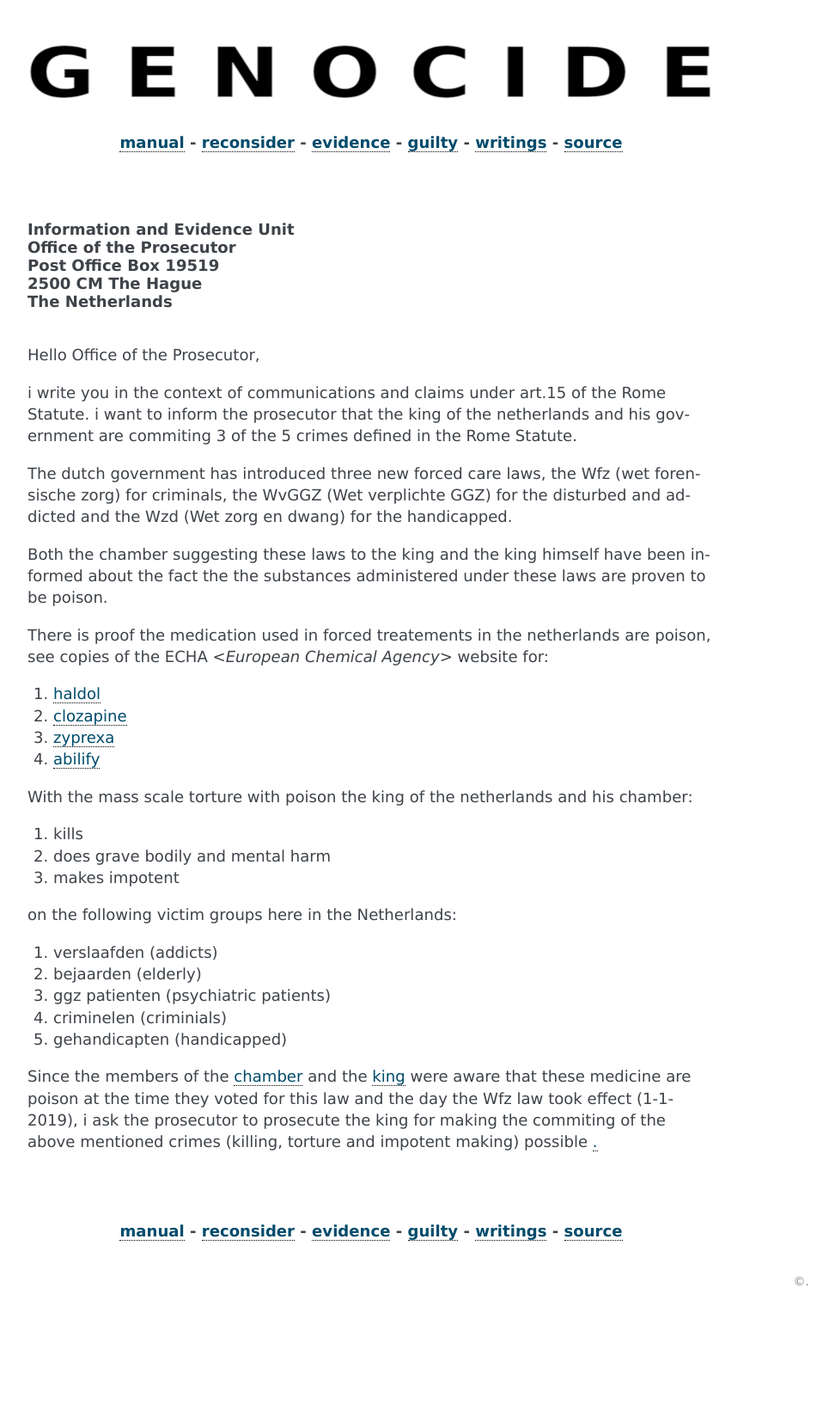
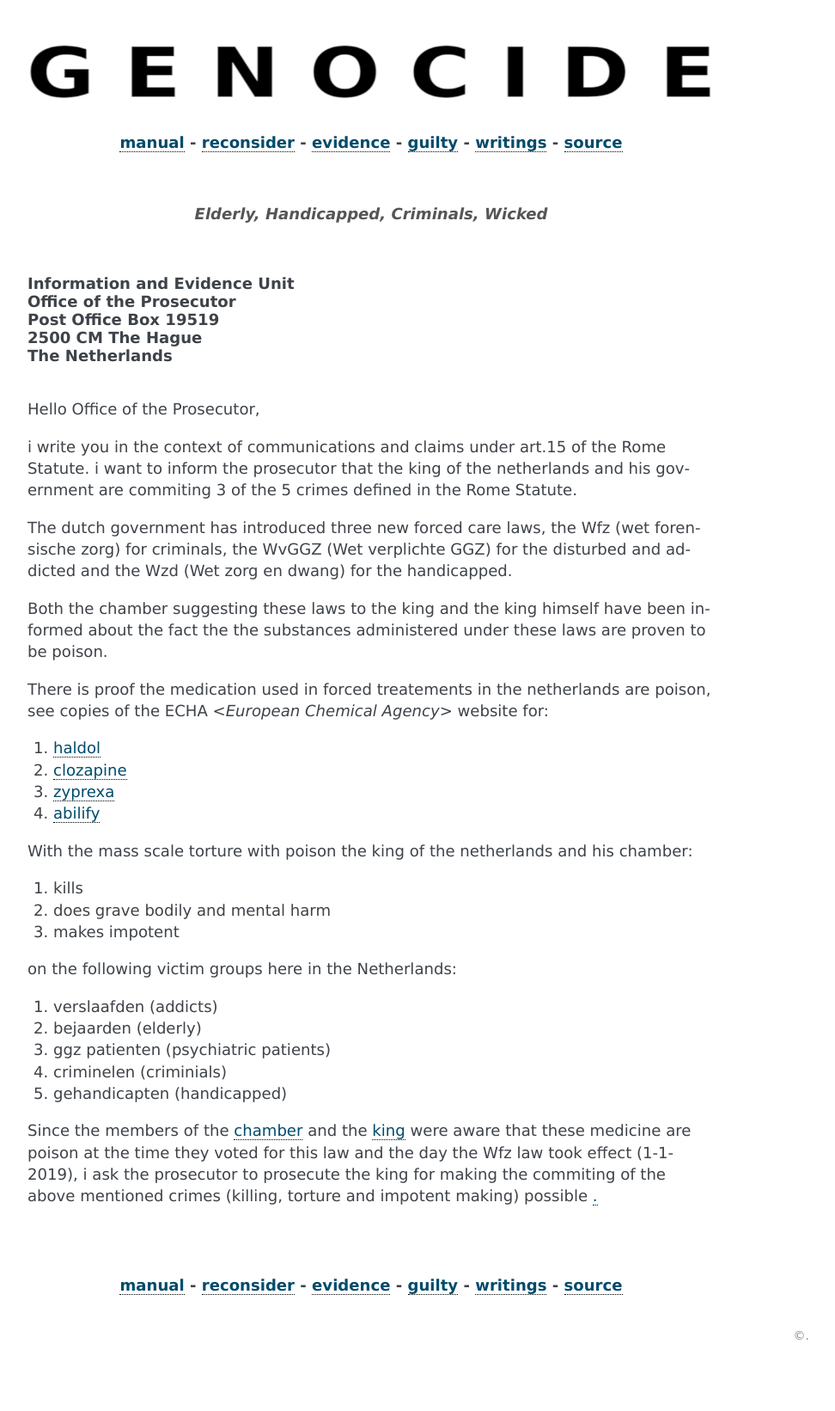
Before and after one commit to bthate/sbn, a Sphinx documentation site: the page built from docs/index.rst, in a window 1280 px wide. Shown: the whole page at 86% size, without its empty margins (168-1140 px from the left). Built offline with Sphinx 7.4.7, drawn with Linux system fonts in a browser that asks for light colours; before the commit the page ends 1578 px from its top, so only the background shows below that.

Commit message:
update docs

```diff
--- a/docs/index.rst
+++ b/docs/index.rst
@@ -1,14 +1,16 @@
 .. _reconsider:
-
 
 .. raw:: html
 
     <br><br>
 
+    <center><b><i>Elderly, Handicapped, Criminals, Wicked</i></b></center>
+
+.. raw:: html
+
+    <br><br>
 
 .. title:: Reconsider
-
-
 
 | **Information and Evidence Unit**
 | **Office of the Prosecutor**
```
